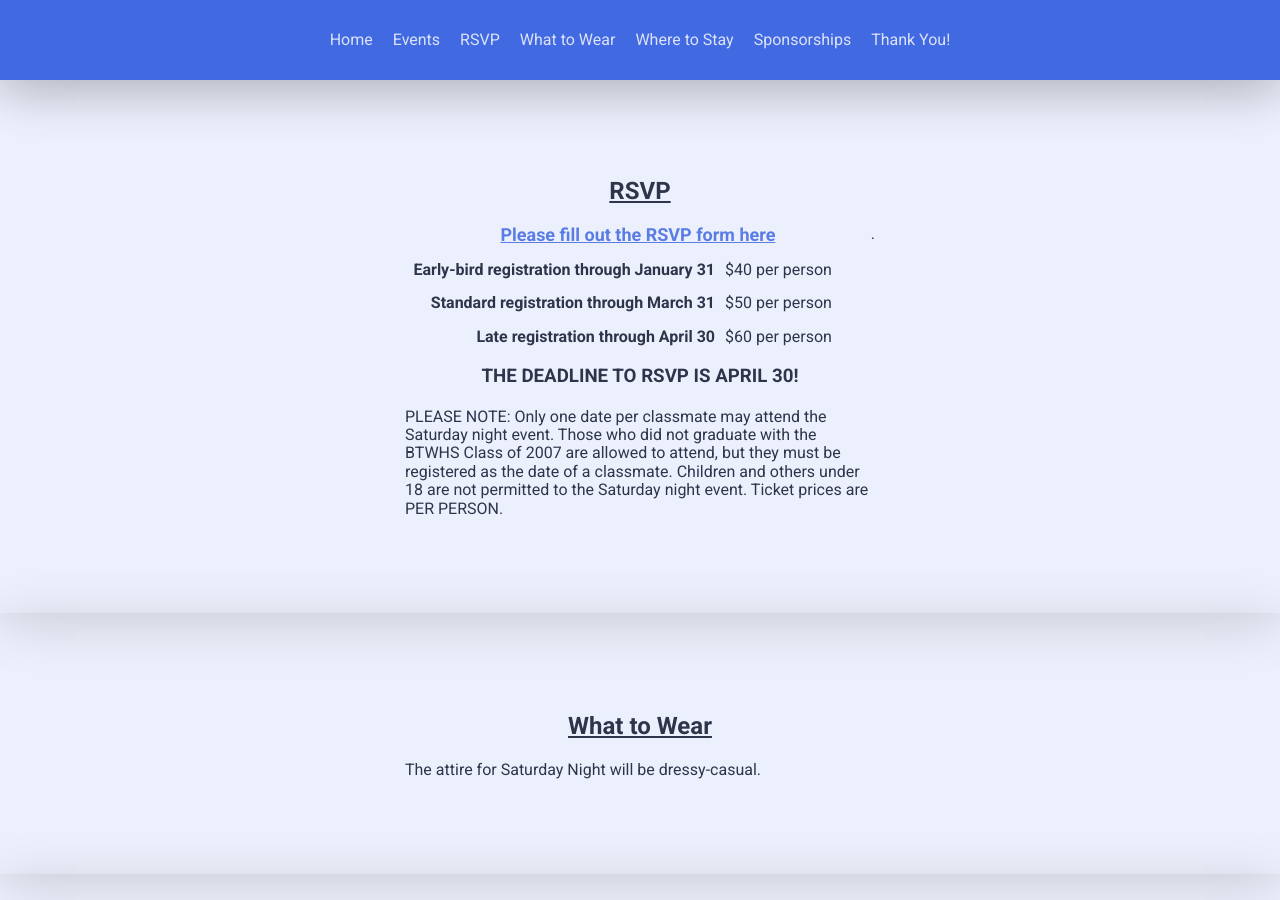
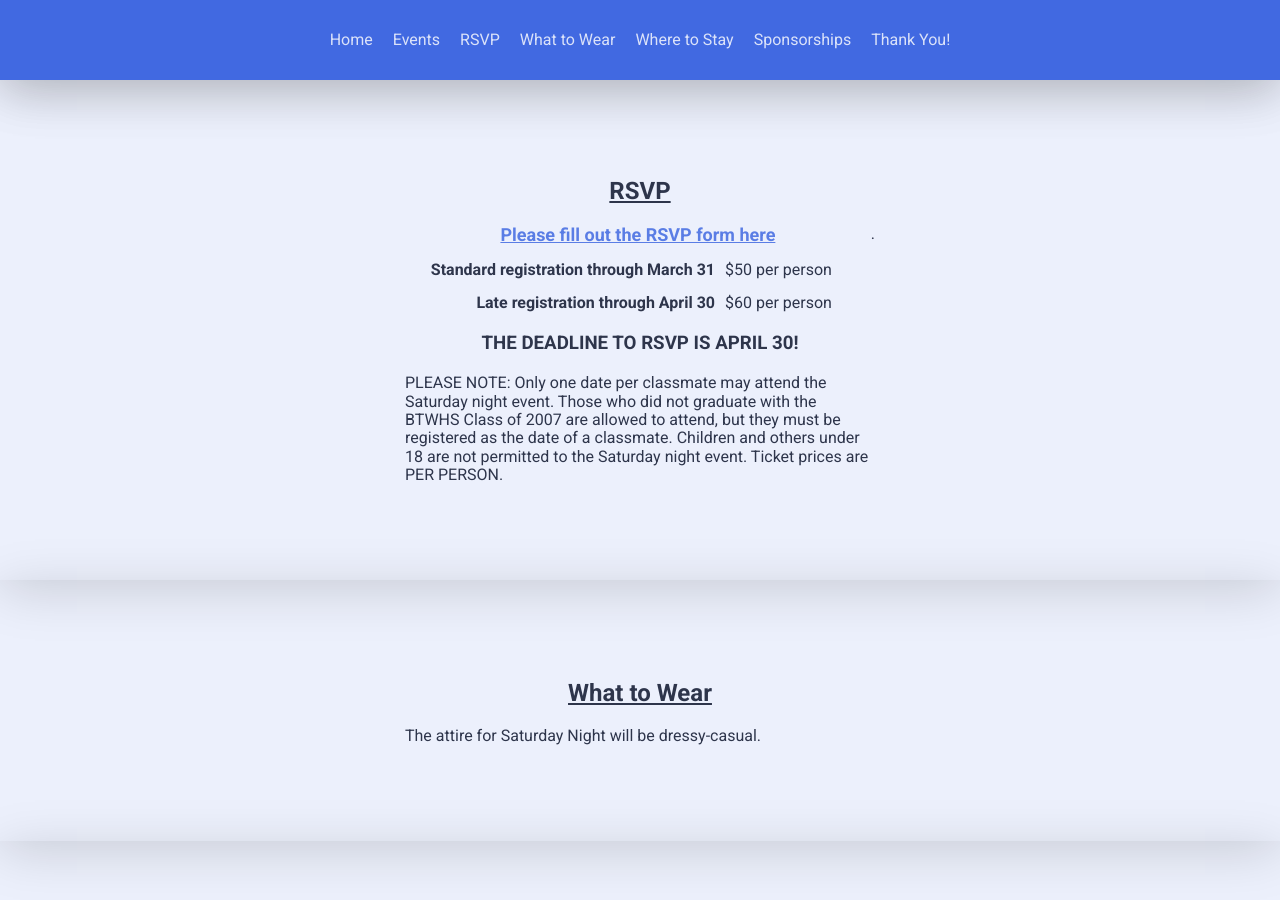
Before and after one commit to bookertwhs2007/bookertwhs, a Jekyll site: the page built from index.html, in a window 1280 px wide and 900 px high, scrolled down 1996 px. Built offline with Jekyll 4.4.1, drawn with Linux system fonts in a browser that asks for light colours; nearby versions of some CDN libraries.

Commit message:
Updated Rsvp

```diff
--- a/_sections/rsvp.markdown
+++ b/_sections/rsvp.markdown
@@ -9,9 +9,6 @@ class: rsvp
 
 [Please fill out the RSVP form here](https://docs.google.com/forms/d/e/1FAIpQLScq25zgb1W7tywR07IzCfnkXQijtyeBlukhd6kkKx23QqVJ0w/viewform).
 
-**Early-bird registration through January 31**
-$40 per person
-
 **Standard registration through March 31**
 $50 per person
 
```
